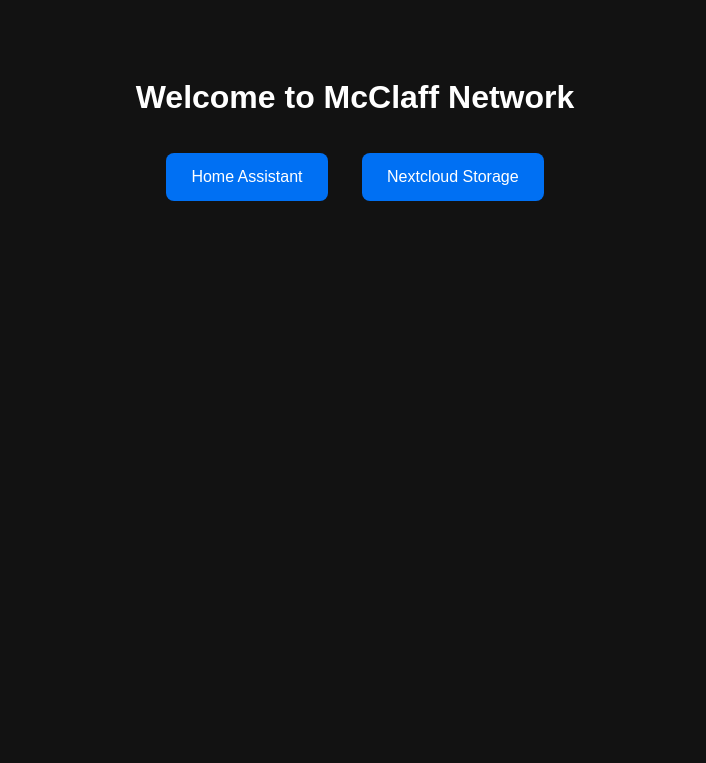
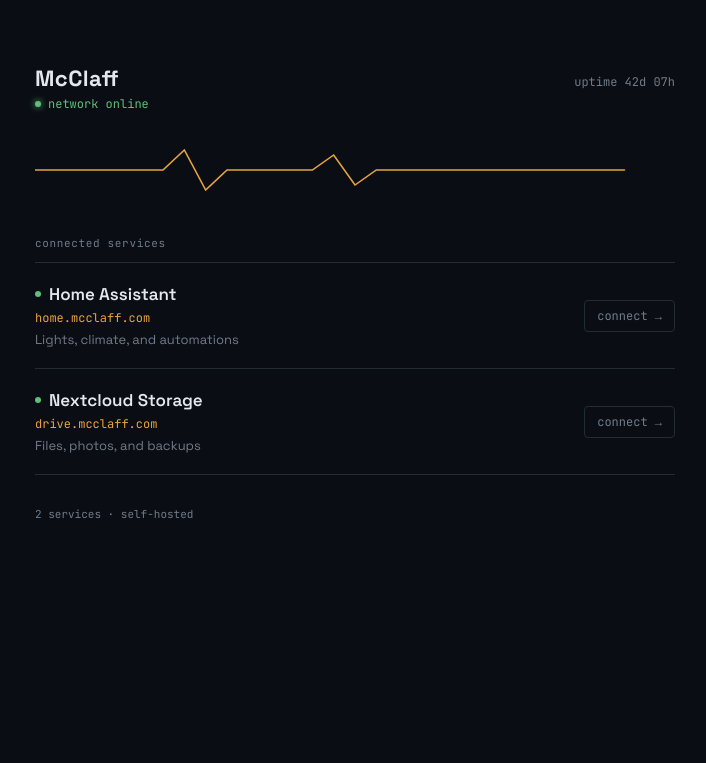
Before and after one commit to M1K3Y-org/mcclaff.com, a plain HTML site: page index.html in a window 1280 px wide. Shown: the whole page, without its empty margins (285-991 px from the left). Drawn offline with Linux system fonts and the light colour scheme.

Commit message:
Update index.html

```diff
--- a/index.html
+++ b/index.html
@@ -1,16 +1,235 @@
 <!DOCTYPE html>
 <html lang="en">
 <head>
-  <meta charset="UTF-8">
-  <title>McClaff</title>
-  <style>
-    body { font-family: sans-serif; background: #121212; color: #fff; text-align: center; padding-top: 50px; }
-    .btn { display: inline-block; margin: 15px; padding: 15px 25px; background: #0070f3; color: white; text-decoration: none; border-radius: 8px; }
-  </style>
+<meta charset="UTF-8">
+<meta name="viewport" content="width=device-width, initial-scale=1">
+<title>McClaff Network</title>
+<link rel="preconnect" href="https://fonts.googleapis.com">
+<link rel="preconnect" href="https://fonts.gstatic.com" crossorigin>
+<link href="https://fonts.googleapis.com/css2?family=Space+Grotesk:wght@400;500;600;700&family=JetBrains+Mono:wght@400;500&display=swap" rel="stylesheet">
+<style>
+  :root{
+    --ink: #0A0E14;
+    --surface: #12181F;
+    --line: #232B35;
+    --text: #E4E8ED;
+    --muted: #707B8A;
+    --amber: #E8A33D;
+    --green: #5FBF7A;
+  }
+
+  * { box-sizing: border-box; }
+
+  body{
+    margin: 0;
+    background: var(--ink);
+    color: var(--text);
+    font-family: 'Space Grotesk', sans-serif;
+    min-height: 100vh;
+    display: flex;
+    justify-content: center;
+    padding: 64px 24px 40px;
+  }
+
+  main{
+    width: 100%;
+    max-width: 640px;
+  }
+
+  .boot-row{
+    display: flex;
+    justify-content: space-between;
+    align-items: baseline;
+    margin-bottom: 4px;
+  }
+
+  .wordmark{
+    font-size: 22px;
+    font-weight: 700;
+    letter-spacing: 0.02em;
+  }
+
+  .uptime{
+    font-family: 'JetBrains Mono', monospace;
+    font-size: 12px;
+    color: var(--muted);
+  }
+
+  .status-line{
+    font-family: 'JetBrains Mono', monospace;
+    font-size: 12px;
+    color: var(--green);
+    display: flex;
+    align-items: center;
+    gap: 7px;
+    margin-bottom: 28px;
+  }
+
+  .dot{
+    width: 6px;
+    height: 6px;
+    border-radius: 50%;
+    background: var(--green);
+    box-shadow: 0 0 6px var(--green);
+  }
+
+  /* single orchestrated motion: a pulse tracing the network's signal on load */
+  .pulse-wrap{
+    height: 60px;
+    margin-bottom: 36px;
+    overflow: hidden;
+  }
+
+  .pulse-wrap svg { display: block; width: 100%; height: 100%; }
+
+  .pulse-path{
+    fill: none;
+    stroke: var(--amber);
+    stroke-width: 1.5;
+    stroke-linecap: round;
+    stroke-dasharray: 620;
+    stroke-dashoffset: 620;
+    animation: trace 2.2s ease-out forwards;
+  }
+
+  @keyframes trace{
+    to { stroke-dashoffset: 0; }
+  }
+
+  @media (prefers-reduced-motion: reduce){
+    .pulse-path{ animation: none; stroke-dashoffset: 0; }
+  }
+
+  .section-label{
+    font-family: 'JetBrains Mono', monospace;
+    font-size: 11px;
+    color: var(--muted);
+    letter-spacing: 0.06em;
+    margin-bottom: 12px;
+  }
+
+  .services{
+    border-top: 1px solid var(--line);
+  }
+
+  .service{
+    display: flex;
+    align-items: center;
+    justify-content: space-between;
+    gap: 16px;
+    padding: 20px 0;
+    border-bottom: 1px solid var(--line);
+    text-decoration: none;
+    color: inherit;
+  }
+
+  .service-info{
+    display: flex;
+    flex-direction: column;
+    gap: 5px;
+    min-width: 0;
+  }
+
+  .service-name-row{
+    display: flex;
+    align-items: center;
+    gap: 8px;
+  }
+
+  .service-dot{
+    width: 6px;
+    height: 6px;
+    border-radius: 50%;
+    background: var(--green);
+    flex-shrink: 0;
+  }
+
+  .service-name{
+    font-size: 17px;
+    font-weight: 600;
+  }
+
+  .service-host{
+    font-family: 'JetBrains Mono', monospace;
+    font-size: 12px;
+    color: var(--amber);
+  }
+
+  .service-desc{
+    font-size: 13px;
+    color: var(--muted);
+  }
+
+  .connect{
+    font-family: 'JetBrains Mono', monospace;
+    font-size: 12px;
+    color: var(--muted);
+    border: 1px solid var(--line);
+    padding: 7px 12px;
+    border-radius: 4px;
+    white-space: nowrap;
+    transition: border-color 0.15s ease, color 0.15s ease;
+  }
+
+  .service:hover .connect{
+    border-color: var(--amber);
+    color: var(--amber);
+  }
+
+  footer{
+    margin-top: 32px;
+    font-family: 'JetBrains Mono', monospace;
+    font-size: 11px;
+    color: var(--muted);
+  }
+
+  @media (max-width: 480px){
+    .service{ flex-direction: column; align-items: flex-start; }
+    .connect{ align-self: flex-start; }
+  }
+</style>
 </head>
 <body>
-  <h1>Welcome to McClaff Network</h1>
-  <a class="btn" href="https://home.mcclaff.com">Home Assistant</a>
-  <a class="btn" href="https://drive.mcclaff.com">Nextcloud Storage</a>
+  <main>
+    <div class="boot-row">
+      <div class="wordmark">McClaff</div>
+      <div class="uptime">uptime 42d 07h</div>
+    </div>
+    <div class="status-line"><span class="dot"></span>network online</div>
+
+    <div class="pulse-wrap">
+      <svg viewBox="0 0 600 60" preserveAspectRatio="none">
+        <path class="pulse-path" d="M0,30 L120,30 L140,10 L160,50 L180,30 L260,30 L280,15 L300,45 L320,30 L600,30" />
+      </svg>
+    </div>
+
+    <div class="section-label">connected services</div>
+    <div class="services">
+      <a class="service" href="https://home.mcclaff.com">
+        <div class="service-info">
+          <div class="service-name-row">
+            <span class="service-dot"></span>
+            <span class="service-name">Home Assistant</span>
+          </div>
+          <div class="service-host">home.mcclaff.com</div>
+          <div class="service-desc">Lights, climate, and automations</div>
+        </div>
+        <div class="connect">connect →</div>
+      </a>
+      <a class="service" href="https://drive.mcclaff.com">
+        <div class="service-info">
+          <div class="service-name-row">
+            <span class="service-dot"></span>
+            <span class="service-name">Nextcloud Storage</span>
+          </div>
+          <div class="service-host">drive.mcclaff.com</div>
+          <div class="service-desc">Files, photos, and backups</div>
+        </div>
+        <div class="connect">connect →</div>
+      </a>
+    </div>
+
+    <footer>2 services · self-hosted</footer>
+  </main>
 </body>
 </html>
```
